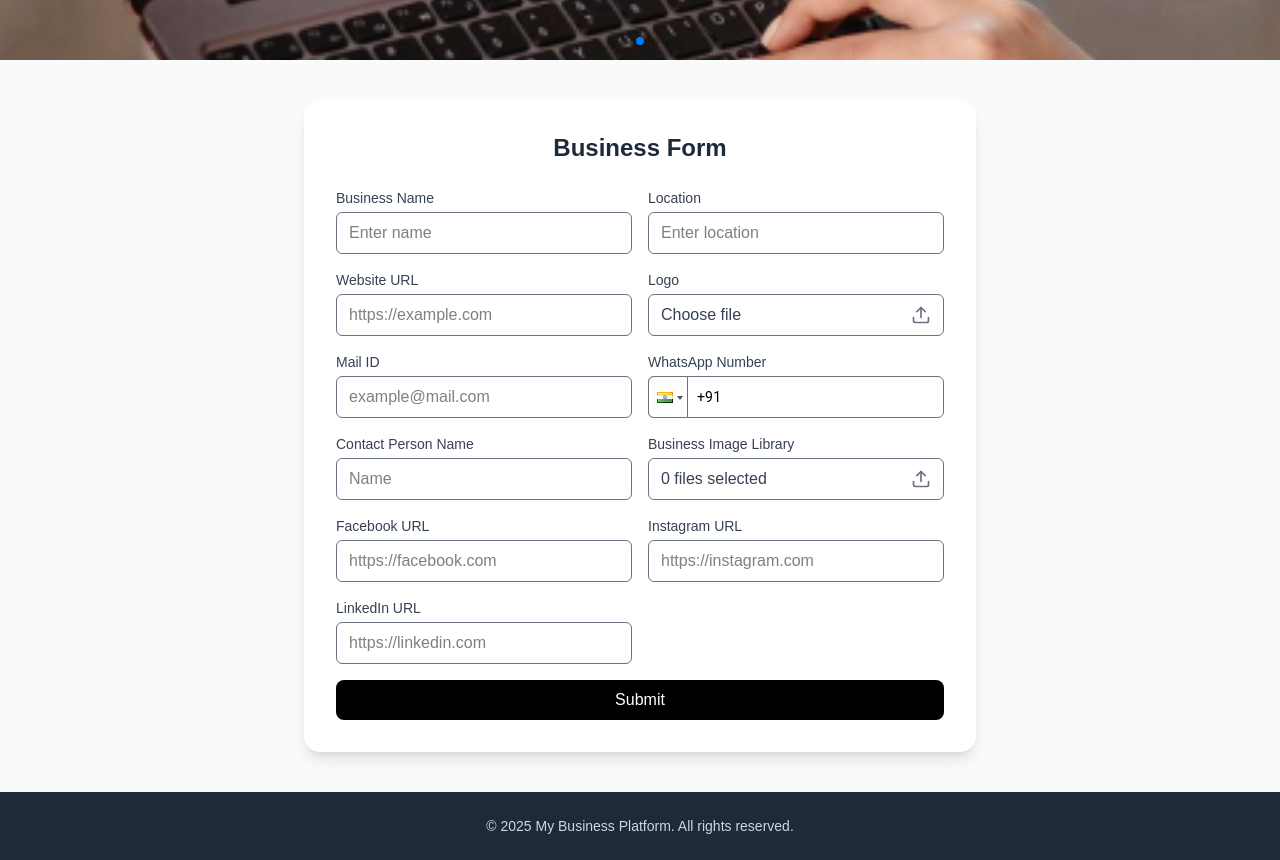
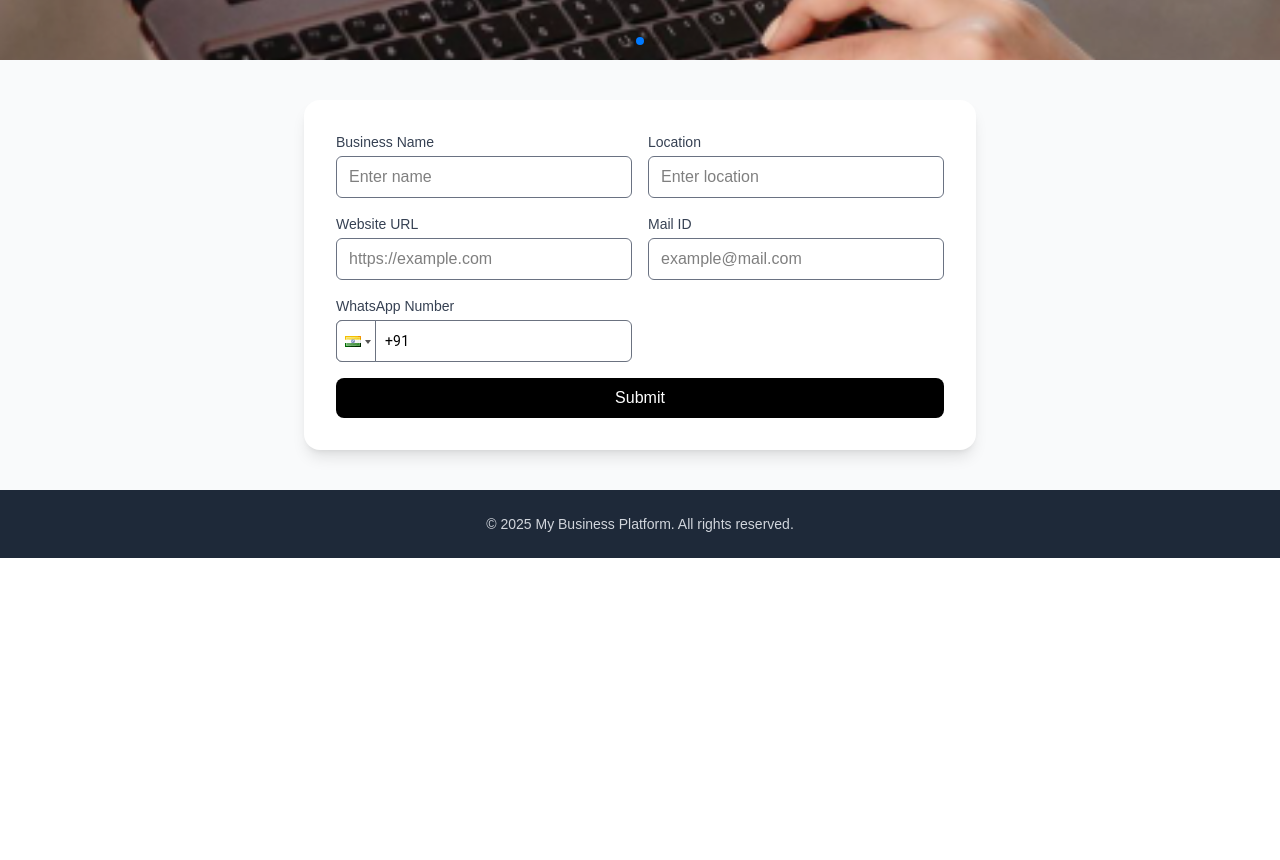
Before and after one commit to Adviciya-dev/review-ai-enquiry, a Next.js app: page / in a window 1280 px wide. Shown: the part 440-1300 px from the top of the page. After the commit the page ends 998 px from the top, so only its background shows below. Built offline with nearby package versions, Linux system fonts and the light colour scheme.

Commit message:
form integration

```diff
--- a/package.json
+++ b/package.json
@@ -3,7 +3,8 @@
   "version": "0.1.0",
   "private": true,
   "scripts": {
-    "dev": "next dev --turbopack",
+
+    "dev": "next dev -H 0.0.0.0",
     "build": "next build --turbopack",
     "start": "next start",
     "lint": "eslint"
@@ -12,6 +13,7 @@
     "@tanstack/react-query": "^5.90.2",
     "classnames": "^2.5.1",
     "formik": "^2.4.6",
+    "libphonenumber-js": "^1.12.23",
     "lucide-react": "^0.544.0",
     "next": "15.5.4",
     "react": "19.1.0",
--- a/src/app/page.tsx
+++ b/src/app/page.tsx
@@ -8,8 +8,11 @@
 import PhoneInput from "@/components/PhoneInput";
 import { useMutation } from "@tanstack/react-query";
 import toast, { Toaster } from "react-hot-toast";
-
+import { parsePhoneNumberWithError  } from 'libphonenumber-js';
+import { useSearchParams } from "next/navigation";
 export default function Home() {
+  const searchParams = useSearchParams();
+  const tenantId = searchParams.get("tenantId") || "1";
   const bannerImages = ["/Mask group.png", "/Mask group (2).png", "/Mask group (1).png"];
 
   const mutation = useMutation({
@@ -46,6 +49,8 @@
     businessName: Yup.string().required("Business Name is required"),
     location: Yup.string().required("Location is required"),
     mailId: Yup.string().email("Invalid email").required("Mail ID is required"),
+    website:Yup.string().required("Website url is required"),
+    whatsapp: Yup.string().required("WhatsApp number is required"),
   });
 
   const handleSubmit = (
@@ -62,7 +67,7 @@
       formData.append("logo", values.logo);
     }
     formData.append("email", values.mailId);
-    formData.append("whatsAppNo", values.whatsapp);
+    // formData.append("whatsAppNo", values.whatsapp);
     formData.append("contactPersonName", values.contactPerson);
     values.businessImages.forEach((file) => {
       formData.append("businessImages", file);
@@ -70,7 +75,16 @@
     formData.append("faceBookUrl", values.facebook);
     formData.append("instagramUrl", values.instagram);
     formData.append("linkedInUrl", values.linkedin);
-    formData.append("tenantId", "1");
+    formData.append("tenantId", tenantId);
+    if (values.whatsapp) {
+    try {
+      const phoneNumber = parsePhoneNumberWithError(`+${values.whatsapp}`);
+      formData.append("countryCode", `+${phoneNumber.countryCallingCode}`);
+      formData.append("whatsAppNo", phoneNumber.nationalNumber);
+    } catch (error) {
+      formData.append("whatsAppNo", values.whatsapp);
+    }
+  }
 
     mutation.mutate(formData, {
       onSuccess: (data) => {
@@ -102,7 +116,7 @@
       {/* Form Section */}
       <section className="flex-1 flex items-center justify-center px-4 py-10">
         <div className="w-full max-w-2xl bg-white shadow-lg rounded-2xl p-6 sm:p-8">
-          <h2 className="text-2xl font-semibold text-gray-800 text-center mb-6">Business Form</h2>
+          {/* <h2 className="text-2xl font-semibold text-gray-800 text-center mb-6">Business Form</h2> */}
 
           <Formik
             initialValues={initialValues}
@@ -115,20 +129,20 @@
                   <FormInput label="Business Name" name="businessName" placeholder="Enter name" />
                   <FormInput label="Location" name="location" placeholder="Enter location" />
                   <FormInput label="Website URL" name="website" placeholder="https://example.com" />
-                  <FormInput label="Logo" name="logo" type="file" />
+                  {/* <FormInput label="Logo" name="logo" type="file" /> */}
                   <FormInput label="Mail ID" name="mailId" placeholder="example@mail.com" />
                   <PhoneInput label="WhatsApp Number" name="whatsapp" defaultCountry="in" />
-                  <FormInput label="Contact Person Name" name="contactPerson" placeholder="Name" />
+                  {/* <FormInput label="Contact Person Name" name="contactPerson" placeholder="Name" /> */}
 
-                  <FormInput
+                  {/* <FormInput
                     label="Business Image Library"
                     name="businessImages"
                     type="file"
                     multiple
-                  />
-                  <FormInput label="Facebook URL" name="facebook" placeholder="https://facebook.com" />
+                  /> */}
+                  {/* <FormInput label="Facebook URL" name="facebook" placeholder="https://facebook.com" />
                   <FormInput label="Instagram URL" name="instagram" placeholder="https://instagram.com" />
-                  <FormInput label="LinkedIn URL" name="linkedin" placeholder="https://linkedin.com" />
+                  <FormInput label="LinkedIn URL" name="linkedin" placeholder="https://linkedin.com" /> */}
 
                   <div className="col-span-1 sm:col-span-2">
                     <button
--- a/src/components/FormInput.tsx
+++ b/src/components/FormInput.tsx
@@ -13,7 +13,7 @@
     multiple?: boolean;
 }
 
-const FormInput: React.FC<Props> = ({ label, type, multiple, accept, placeholder, name }) => {
+const FormInput: React.FC<Props> = ({ label,  type = "text", multiple, accept, placeholder, name }) => {
     const [field, meta, helpers] = useField(name);
 
     const fileInputRef = React.useRef<HTMLInputElement>(null);
@@ -23,6 +23,8 @@
     const handleFileClick = () => {
         fileInputRef.current?.click();
     };
+
+
 
 
 
--- a/src/components/PhoneInput.tsx
+++ b/src/components/PhoneInput.tsx
@@ -14,6 +14,9 @@
   const [field, meta, helpers] = useField(name);
 
   const isError = meta.touched && !!meta.error;
+
+
+
 
   return (
     <div className="flex flex-col">
```
Also changed, not shown: 1 other file (tests, documents, lock files or other folders).
